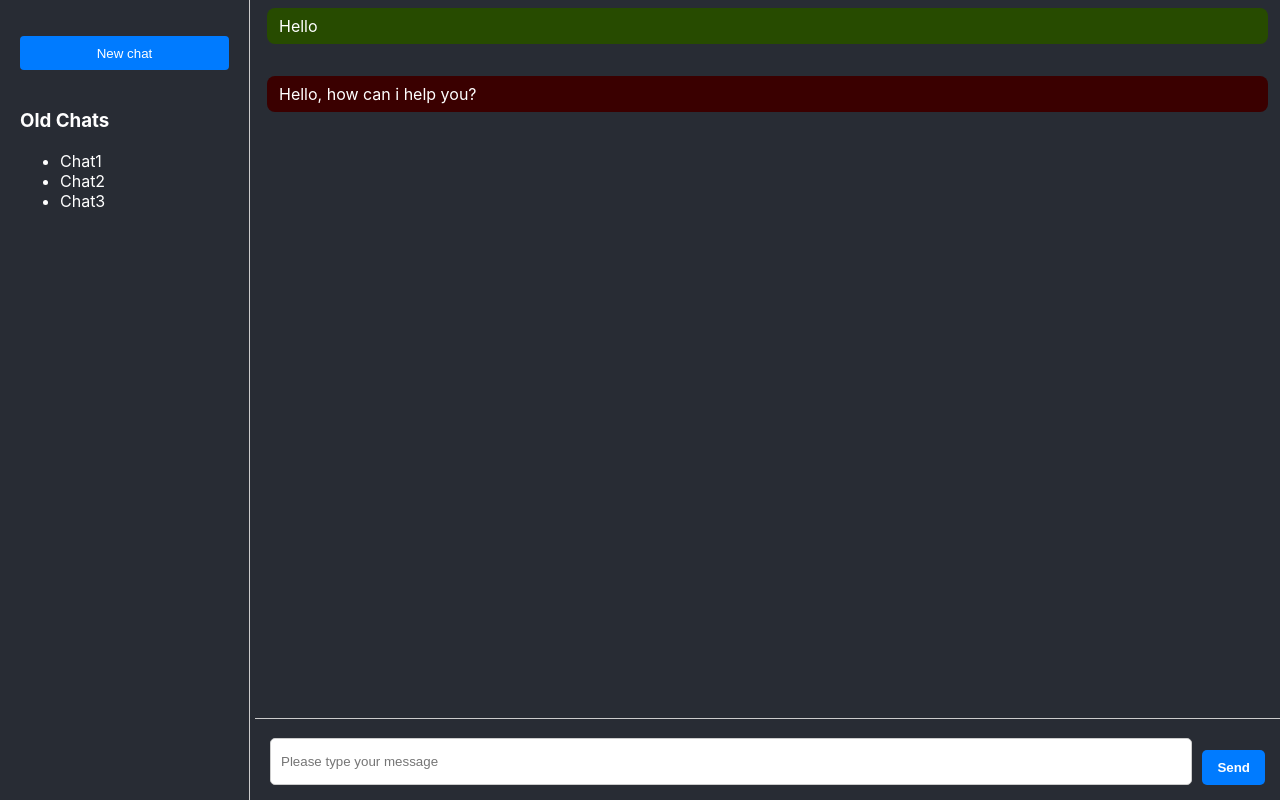
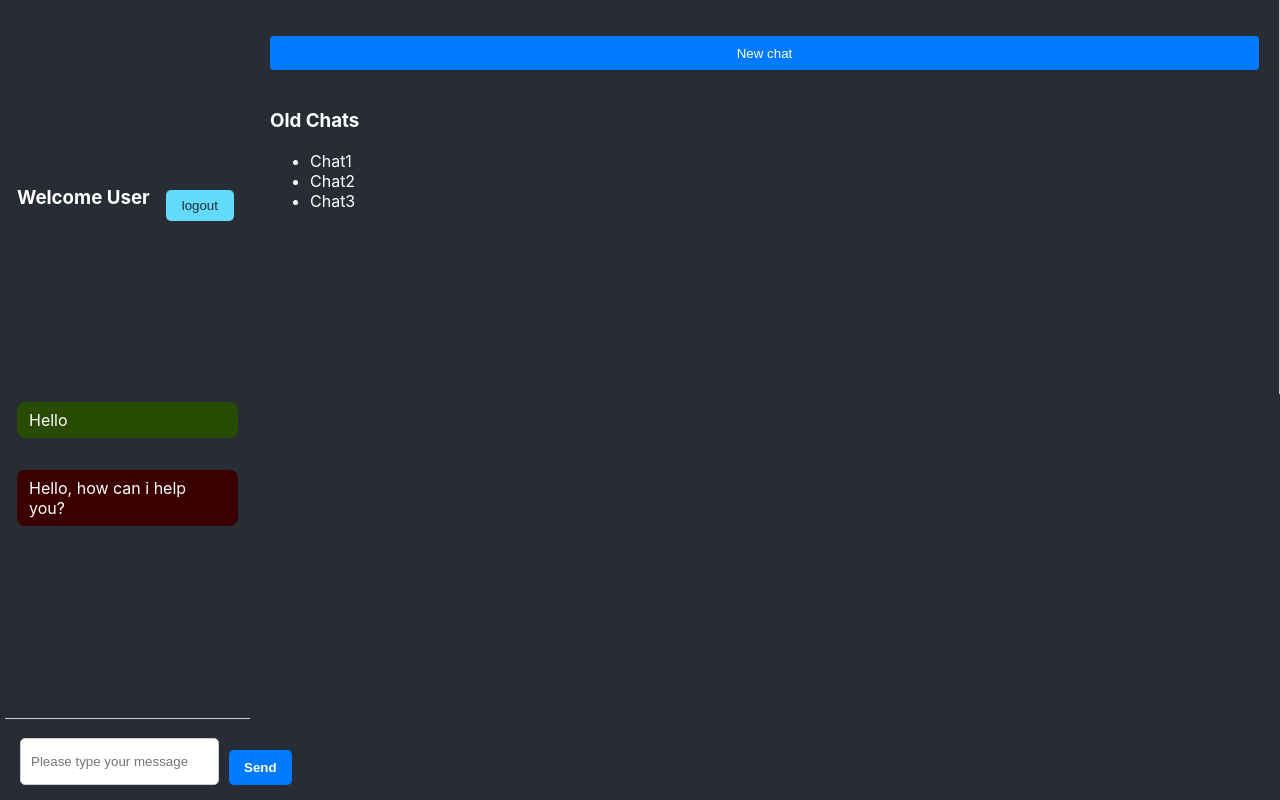
Before and after one commit to abrahamvineel/rythubadi, a React (Create React App) app in the folder rythubadi-ui/: page /homepage in a window 1280 px wide. Built offline with nearby package versions, Linux system fonts and the light colour scheme.

Commit message:
welcome and logout

```diff
--- a/rythubadi-ui/src/components/Homepage.css
+++ b/rythubadi-ui/src/components/Homepage.css
@@ -6,6 +6,28 @@
 .homepage-container {
     display: grid;
     grid-template-columns: 250px 1fr;
-    height: 100vh; /* Make the container take full viewport height */
+    height: 100vh;
     background-color: #282c34;
 }
+
+.top-right-section {
+    display: flex;
+    justify-content: flex-end; /* Align items to the right */
+    align-items: center; /* Vertically align items in the center (optional) */
+    padding: 1rem; /* Add some padding for spacing (optional) */
+  }
+
+  .top-right-section h3 {
+    margin-right: 1rem; /* Add some space between the text and the button (optional) */
+    color: white; /* Adjust text color as needed */
+  }
+
+  .top-right-section button {
+    /* Style your button as needed */
+    padding: 0.5rem 1rem;
+    border: none;
+    border-radius: 5px;
+    background-color: #61dafb;
+    color: #282c34;
+    cursor: pointer;
+  }
--- a/rythubadi-ui/src/components/Homepage.js
+++ b/rythubadi-ui/src/components/Homepage.js
@@ -1,11 +1,27 @@
 import ChatWindow from "./ChatWindow"
 import SideBar from "./Sidebar"
+import { useLocation } from 'react-router-dom';
+import { useNavigate } from "react-router-dom";
 
 import './Homepage.css'
 
 function Homepage() {
+    const location = useLocation();
+    const email = location.state?.email;
+
+    const navigate = useNavigate();
+
+    const handleLogout = () => {
+        localStorage.removeItem('token');
+        localStorage.removeItem('email');
+        navigate("/")
+    }
     return (
         <div class="homepage-container">
+        <div className="top-right-section">
+          <h3>Welcome {email || 'User'}</h3>
+          <button onClick={handleLogout}>logout</button>
+        </div>
             <SideBar />
             <ChatWindow />
         </div>
--- a/rythubadi-ui/src/components/Login.js
+++ b/rythubadi-ui/src/components/Login.js
@@ -1,21 +1,57 @@
 import { useNavigate } from "react-router-dom";
 import logo from '../rythubadi.png';
+import axios from "axios";
+import {useState} from 'react'
 import '../App.css';
 
 function Login() {
   const navigate = useNavigate();
+
+  const [formData, setFormData] = useState({
+      email: '',
+      password: ''
+    });
+
+    const handleFormData = (e) => {
+      setFormData({...formData, [e.target.name]: e.target.value});
+    }
+
+    const handleSubmit = async (event) => {
+      event.preventDefault();
+
+      try {
+        const response = await axios.post('http://localhost:8080/api/users/login', {
+          email: formData.email,
+          password: formData.password
+        })
+        console.log(response)
+        if(response.status === 200) {
+          const token = response.data.token;
+          if(token) {
+            const email = response.data.email;
+            localStorage.setItem('authToken', token);
+            navigate('/homepage', { state: { email: email } });
+          }
+        } else if (response.status === 401) {
+          alert('Invalid credentials');
+        }
+      } catch(error) {
+        alert('Invalid credentials');
+        navigate('/')
+      }
+    }
 
   return (
     <div className="App">
         <img src={logo} className="App-logo" alt="logo" />
         <div class="login-container">
           <h2>Login</h2>
-          <form>
+          <form onSubmit={handleSubmit}>
             <label>Email</label>
-            <input type="text" placeholder="Enter your email" />
+            <input id="email" name="email" type="text" value={formData.email} onChange={handleFormData} required/>
 
             <label>Password</label>
-            <input type="password" placeholder="Enter your password" />
+            <input id="password" name="password" type="password" value={formData.password} onChange={handleFormData} required/>
 
             <button type="submit">Login</button>
 
--- a/rythubadi-ui/src/components/Signup.js
+++ b/rythubadi-ui/src/components/Signup.js
@@ -19,11 +19,6 @@ function Signup() {
   }
 
   const handleSubmit = async (event) => {
-    console.log('event', event);
-
-    console.log('email', formData.email);
-
-    console.log('password', formData.password);
     event.preventDefault();
 
     if(formData.password !== formData.confirmPassword) {
@@ -37,14 +32,11 @@ function Signup() {
         password: formData.password
       });
 
-      if (response.ok) {
+      if (response.status === 201) {
         navigate("/")
-      } else {
-        console.error('Signup error');
       }
-
     } catch(error) {
-      console.error('Signup error', error);
+      alert('Signup error ' + JSON.stringify(error.response.data));
     }
   }
 
```
